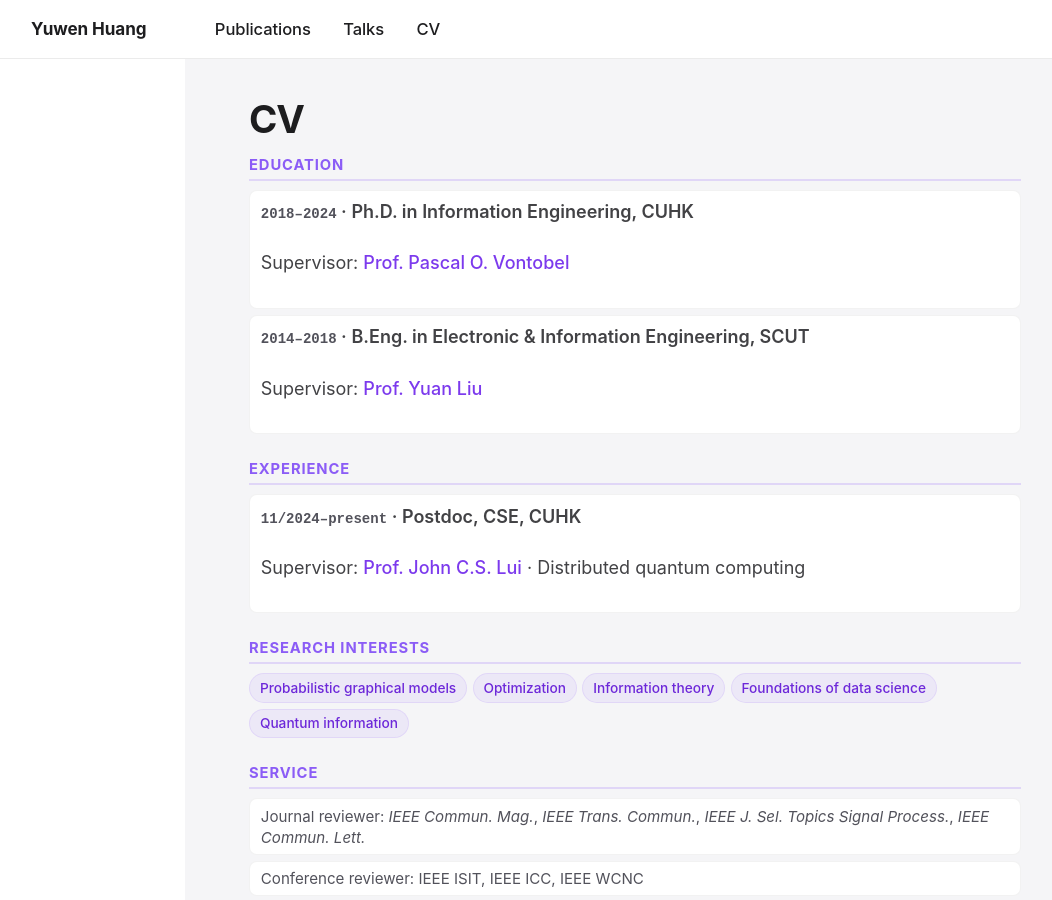
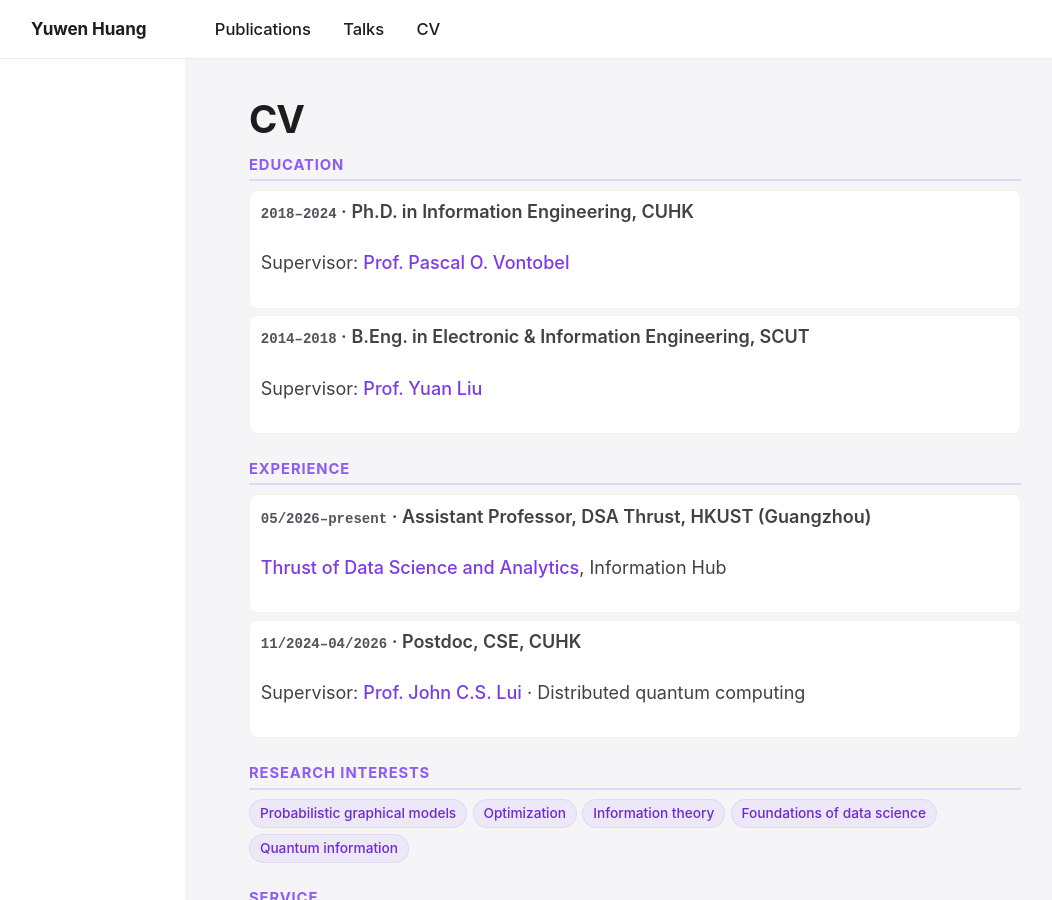
Before and after one commit to YuwenHuang0/YuwenHuang0.github.io, a Jekyll site: the page built from _pages/cv.md, in a window 1280 px wide and 900 px high. Shown: the whole window, without its empty margins (5-1057 px from the left). Built offline with Jekyll 4.4.1, drawn with Linux system fonts in a browser that asks for light colours; a script that is not in the unit is left out.

Commit message:
Update affiliation: started as Assistant Professor at HKUST (Guangzhou)

```diff
--- a/_config.yml
+++ b/_config.yml
@@ -12,7 +12,7 @@
 title                    : "Yuwen Huang"
 title_separator          : "-"
 name                     : &name "Yuwen Huang"
-description              : &description "Postdoc in computer science and engineering at The Chinese University of Hong Kong"   # Update this with a general description of your site, this is the default if not overridden by a page
+description              : &description "Assistant Professor at the Thrust of Data Science and Analytics, HKUST (Guangzhou)"   # Update this with a general description of your site, this is the default if not overridden by a page
 url                      : https://yuwenhuang0.github.io # The base hostname & protocol for your site e.g. "https://[your GitHub username].github.io",
                                                            # or if you already have some other page hosted on Github then use "https://[your GitHub username].github.io/[Your Repo Name]"
 baseurl                  : "" # the subpath of your site, e.g. "/blog"
@@ -26,9 +26,9 @@
   avatar           : "yuwen_photo.jpg"
   name             : "Yuwen Huang"
   pronouns         : # example: "she/her"
-  bio              : "Postdoc"
-  location         : "Hong Kong SAR, China"
-  employer         : "CSE Dept., CUHK"
+  bio              : "Assistant Professor"
+  location         : "Guangzhou, China"
+  employer         : "DSA Thrust, HKUST (GZ)"
   uri              : "https://yuwenhuang0.github.io"
   email            : "yuwenhuang@hkust-gz.edu.cn"
 
--- a/_data/authors.yml
+++ b/_data/authors.yml
@@ -4,9 +4,9 @@
   name        : "Yuwen Huang"
   uri         : "https://yuwenhuang0.github.io"
   email       : "yuwenhuang@hkust-gz.edu.cn"
-  bio         : "Postdoc in the Department of Computer Science and Engineering at CUHK."
-  location    : "Hong Kong, China"
-  employer    : "Department of Computer Science and Engineering, CUHK"
+  bio         : "Assistant Professor at the Thrust of Data Science and Analytics, HKUST (Guangzhou)."
+  location    : "Guangzhou, China"
+  employer    : "Thrust of Data Science and Analytics, HKUST (Guangzhou)"
   avatar      : "profile.png"
   googlescholar: "https://scholar.google.com/citations?user=9A1utW0AAAAJ"
   orcid       : "https://orcid.org/0000-0003-1189-5690"
--- a/_pages/cv.md
+++ b/_pages/cv.md
@@ -108,7 +108,11 @@
 <div class="cv-section">
 <h2>Experience</h2>
 <div class="cv-entry">
-<p class="cv-entry-main"><span class="cv-entry-date">11/2024–present</span> · Postdoc, CSE, CUHK</p>
+<p class="cv-entry-main"><span class="cv-entry-date">05/2026–present</span> · Assistant Professor, DSA Thrust, HKUST (Guangzhou)</p>
+<p class="cv-entry-detail"><a href="https://dsa.hkust-gz.edu.cn/">Thrust of Data Science and Analytics</a>, Information Hub</p>
+</div>
+<div class="cv-entry">
+<p class="cv-entry-main"><span class="cv-entry-date">11/2024–04/2026</span> · Postdoc, CSE, CUHK</p>
 <p class="cv-entry-detail">Supervisor: <a href="https://www.cse.cuhk.edu.hk/~cslui/">Prof. John C.S. Lui</a> · Distributed quantum computing</p>
 </div>
 </div>
```
Also changed, not shown: _pages/about.md (+4 -4 lines).
